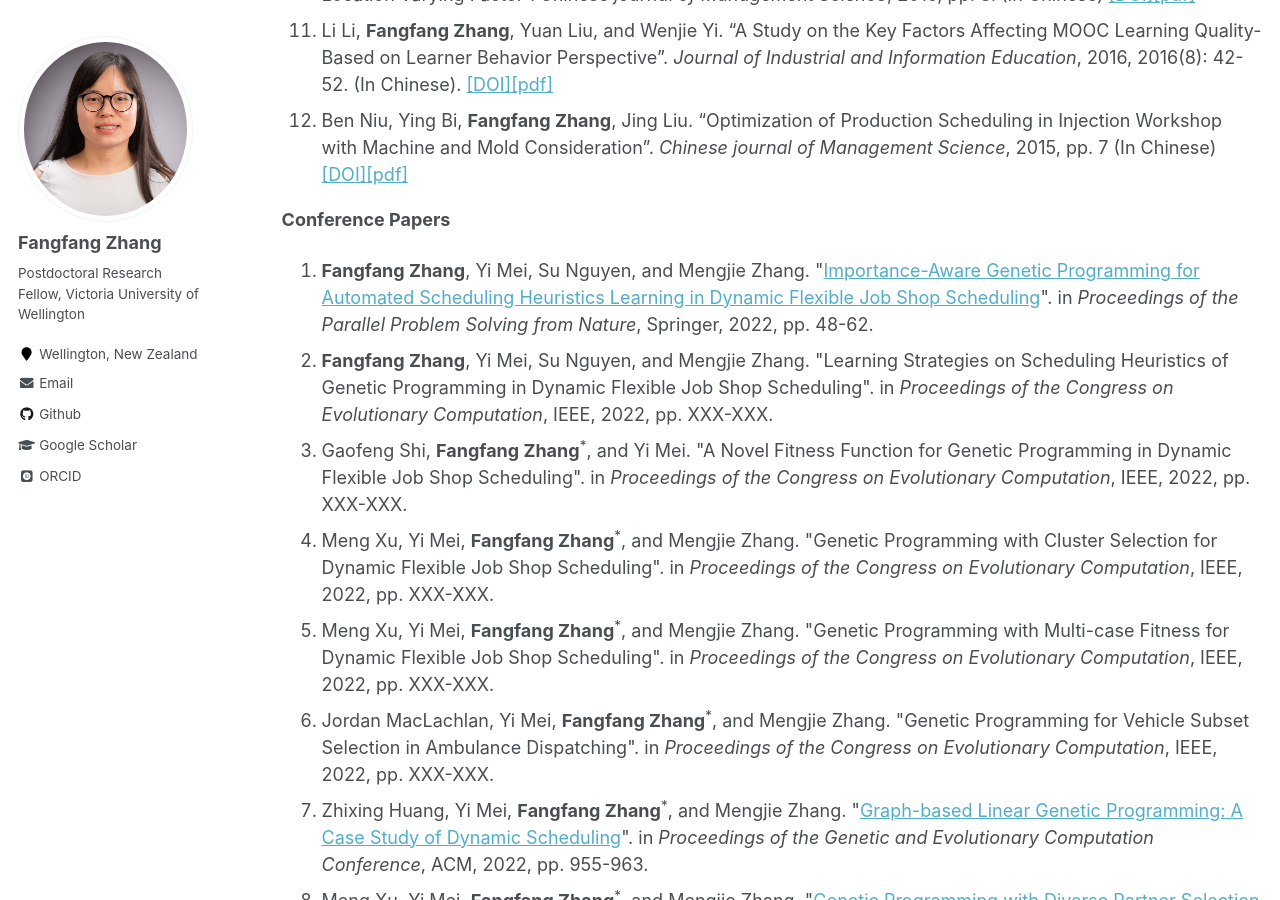
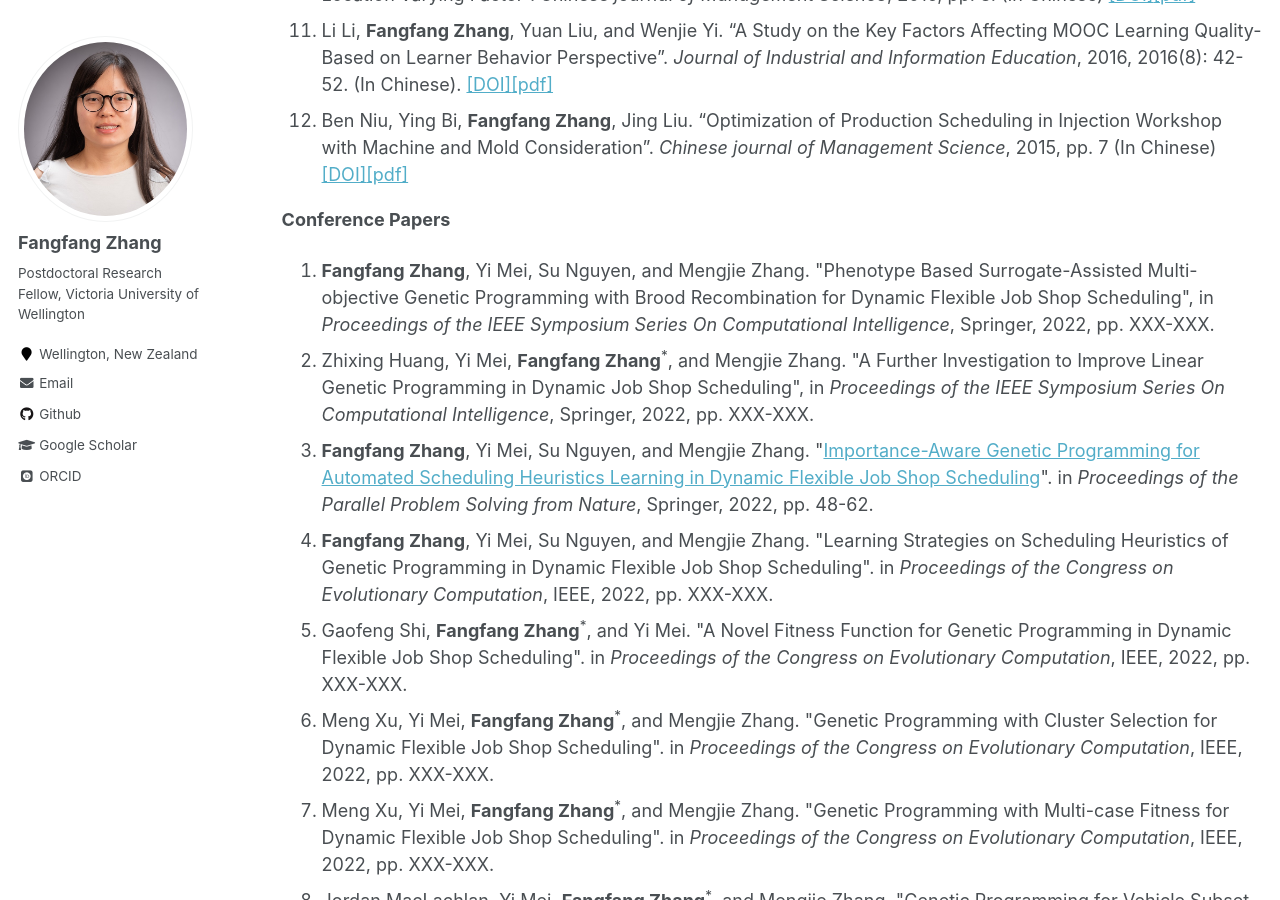
Before and after one commit to fangfang-zhang/fangfang-zhang.github.io, a Jekyll site: the page built from _pages/publications.md, in a window 1280 px wide and 900 px high, scrolled down 1324 px. Built offline with Jekyll 4.4.1, drawn with Linux system fonts in a browser that asks for light colours; some web fonts are replaced.

Commit message:
SSCI2022

```diff
--- a/_pages/publications.md
+++ b/_pages/publications.md
@@ -28,6 +28,8 @@ To get the BibTex of the full papers, please download from [here](https://github
 
 **Conference Papers**
 <ol>
+<li><b>Fangfang Zhang</b>, Yi Mei, Su Nguyen, and Mengjie Zhang. "Phenotype Based Surrogate-Assisted Multi-objective Genetic Programming with Brood Recombination for Dynamic Flexible Job Shop Scheduling", in <i>Proceedings of the IEEE Symposium Series On Computational Intelligence</i>, Springer, 2022, pp. XXX-XXX.</li>
+<li>Zhixing Huang, Yi Mei, <b>Fangfang Zhang</b><sup>*</sup>, and Mengjie Zhang. "A Further Investigation to Improve Linear Genetic Programming in Dynamic Job Shop Scheduling", in <i>Proceedings of the IEEE Symposium Series On Computational Intelligence</i>, Springer, 2022, pp. XXX-XXX.</li>
 <li> <b>Fangfang Zhang</b>, Yi Mei, Su Nguyen, and Mengjie Zhang. "<a target="_blank" href="https://link.springer.com/content/pdf/10.1007/978-3-031-14721-0_4.pdf">Importance-Aware Genetic Programming for Automated Scheduling Heuristics Learning in Dynamic Flexible Job Shop Scheduling</a>". in <i>Proceedings of the Parallel Problem Solving from Nature</i>, Springer, 2022, pp. 48-62.</li>
 <li> <b>Fangfang Zhang</b>, Yi Mei, Su Nguyen, and Mengjie Zhang. "Learning Strategies on Scheduling Heuristics of Genetic Programming in Dynamic Flexible Job Shop Scheduling". in <i>Proceedings of the Congress on Evolutionary Computation</i>, IEEE, 2022, pp. XXX-XXX.</li>
 <li> Gaofeng Shi, <b>Fangfang Zhang</b><sup>*</sup>, and Yi Mei. "A Novel Fitness Function for Genetic Programming in Dynamic Flexible Job Shop Scheduling". in <i>Proceedings of the Congress on Evolutionary Computation</i>, IEEE, 2022, pp. XXX-XXX.</li>
```
Also changed, not shown: 1 other file.
